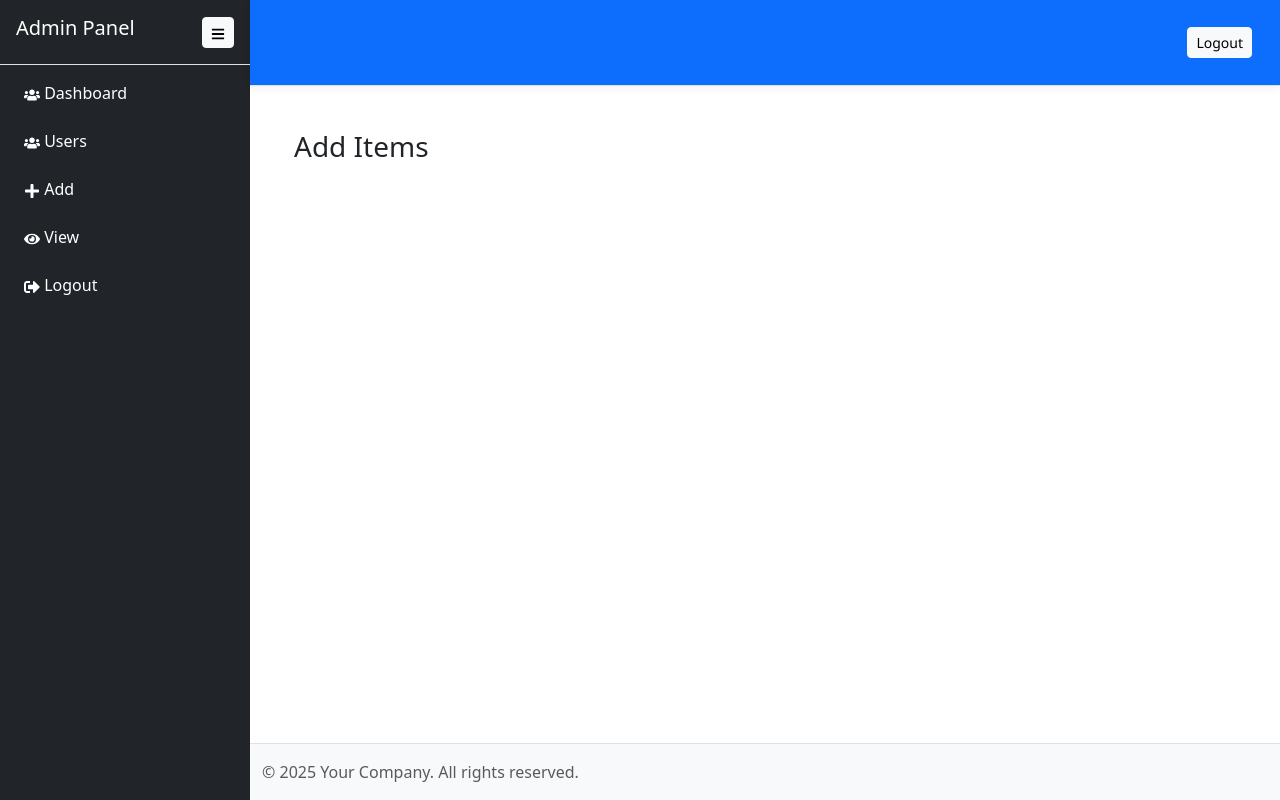
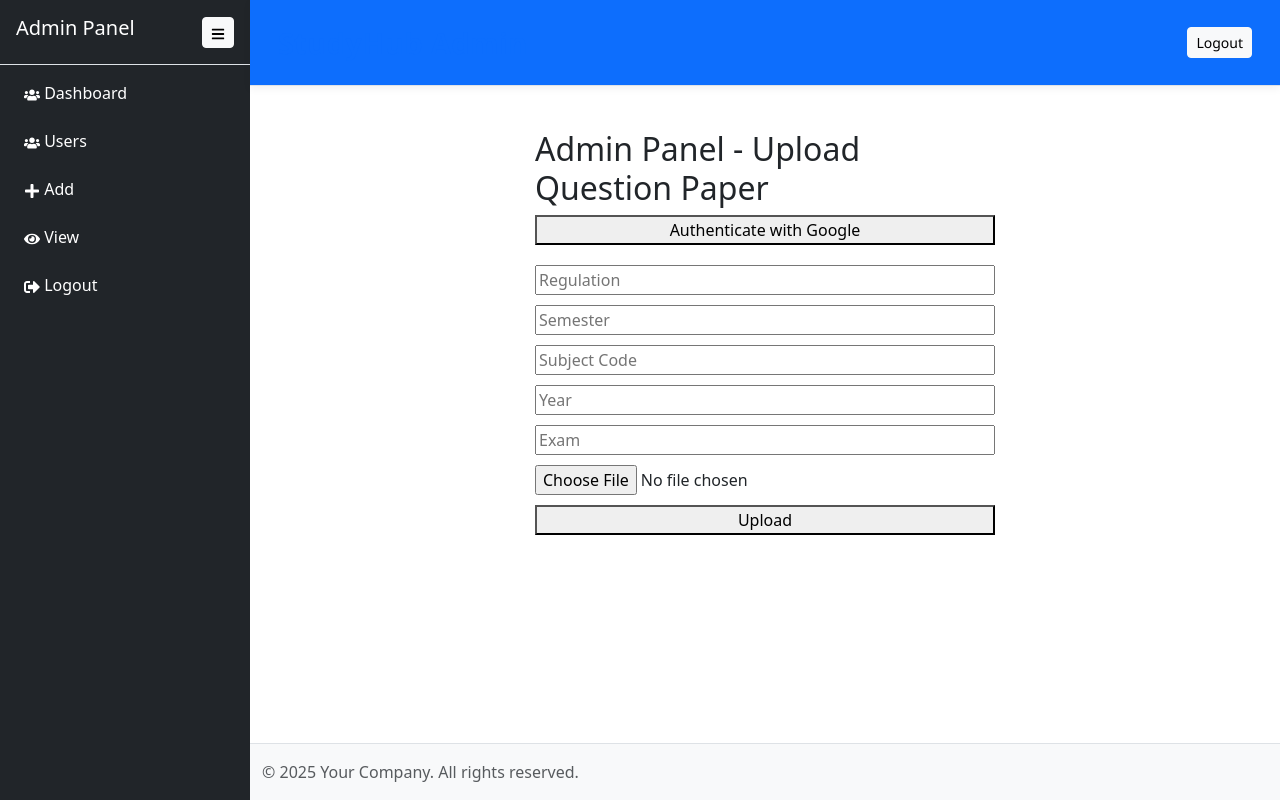
Before and after one commit to sowmiyacodes/studyhubfrontend, a React (Create React App) app: page /admin/add in a window 1280 px wide. Built offline with nearby package versions, Linux system fonts and the light colour scheme.

Commit message:
upload works properly

```diff
--- a/src/pages/admin/Add.jsx
+++ b/src/pages/admin/Add.jsx
@@ -1,10 +1,125 @@
-import React from "react";
+import React, { useState } from "react";
+import axios from "axios";
 
 const Add = () => {
+  const [file, setFile] = useState(null);
+  const [regulation, setRegulation] = useState("");
+  const [semester, setSemester] = useState("");
+  const [subjectCode, setSubjectCode] = useState("");
+  const [year, setYear] = useState("");
+  const [exam, setExam] = useState("");
+  const [uploadResult, setUploadResult] = useState(null);
+  const [loading, setLoading] = useState(false);
+
+  // Open Google OAuth in a new tab
+  const handleGoogleAuth = () => {
+    window.open("http://localhost:5000/question_paper/auth", "_blank");
+  };
+
+  const handleUpload = async () => {
+    if (!file) return alert("Please select a file first");
+
+    const formData = new FormData();
+    formData.append("file", file);
+    formData.append("regulation", regulation);
+    formData.append("semester", semester);
+    formData.append("subjectCode", subjectCode);
+    formData.append("year", year);
+    formData.append("exam", exam);
+
+    try {
+      setLoading(true);
+      const res = await axios.post(
+        "http://localhost:5000/question_paper/upload",
+        formData,
+        {
+          headers: { "Content-Type": "multipart/form-data" },
+        }
+      );
+      setUploadResult(res.data.file);
+    } catch (err) {
+      console.error(err);
+      alert(
+        "Upload failed. Make sure the server is running and authenticated with Google Drive."
+      );
+    } finally {
+      setLoading(false);
+    }
+  };
+
   return (
-    <div style={{ padding: "20px" }}>
-      <h3>Add Items</h3>
-      {/* Display any items or records here */}
+    <div style={{ padding: "20px", maxWidth: "500px", margin: "auto" }}>
+      <h2>Admin Panel - Upload Question Paper</h2>
+
+      {/* Google Auth Button */}
+      <button
+        onClick={handleGoogleAuth}
+        style={{ width: "100%", marginBottom: "20px" }}
+      >
+        Authenticate with Google
+      </button>
+
+      <input
+        type="text"
+        placeholder="Regulation"
+        value={regulation}
+        onChange={(e) => setRegulation(e.target.value)}
+        style={{ width: "100%", marginBottom: "10px" }}
+      />
+      <input
+        type="number"
+        placeholder="Semester"
+        value={semester}
+        onChange={(e) => setSemester(e.target.value)}
+        style={{ width: "100%", marginBottom: "10px" }}
+      />
+      <input
+        type="text"
+        placeholder="Subject Code"
+        value={subjectCode}
+        onChange={(e) => setSubjectCode(e.target.value)}
+        style={{ width: "100%", marginBottom: "10px" }}
+      />
+      <input
+        type="number"
+        placeholder="Year"
+        value={year}
+        onChange={(e) => setYear(e.target.value)}
+        style={{ width: "100%", marginBottom: "10px" }}
+      />
+      <input
+        type="text"
+        placeholder="Exam"
+        value={exam}
+        onChange={(e) => setExam(e.target.value)}
+        style={{ width: "100%", marginBottom: "10px" }}
+      />
+      <input
+        type="file"
+        onChange={(e) => setFile(e.target.files[0])}
+        style={{ marginBottom: "10px" }}
+      />
+
+      <button onClick={handleUpload} disabled={loading} style={{ width: "100%" }}>
+        {loading ? "Uploading..." : "Upload"}
+      </button>
+
+      {uploadResult && (
+        <div style={{ marginTop: "20px" }}>
+          <h3>✅ Uploaded Successfully!</h3>
+          <p><strong>Regulation:</strong> {uploadResult.regulation}</p>
+          <p><strong>Semester:</strong> {uploadResult.semester}</p>
+          <p><strong>Subject Code:</strong> {uploadResult.subjectCode}</p>
+          <p><strong>Year:</strong> {uploadResult.year}</p>
+          <p><strong>Exam:</strong> {uploadResult.exam}</p>
+          <p>
+            <strong>Drive Link:</strong>{" "}
+            <a href={uploadResult.url} target="_blank" rel="noreferrer">
+              {uploadResult.url}
+            </a>
+          </p>
+        </div>
+      )}
     </div>
   );
 };
```
